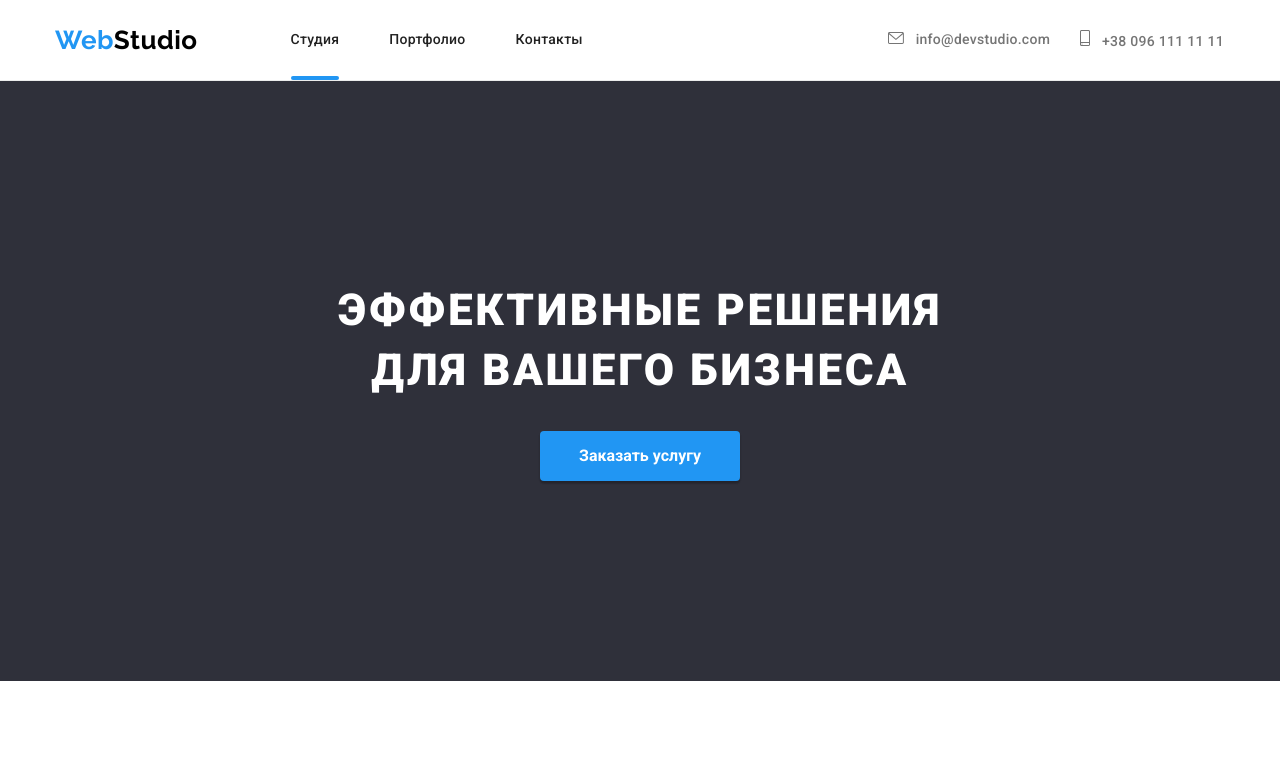
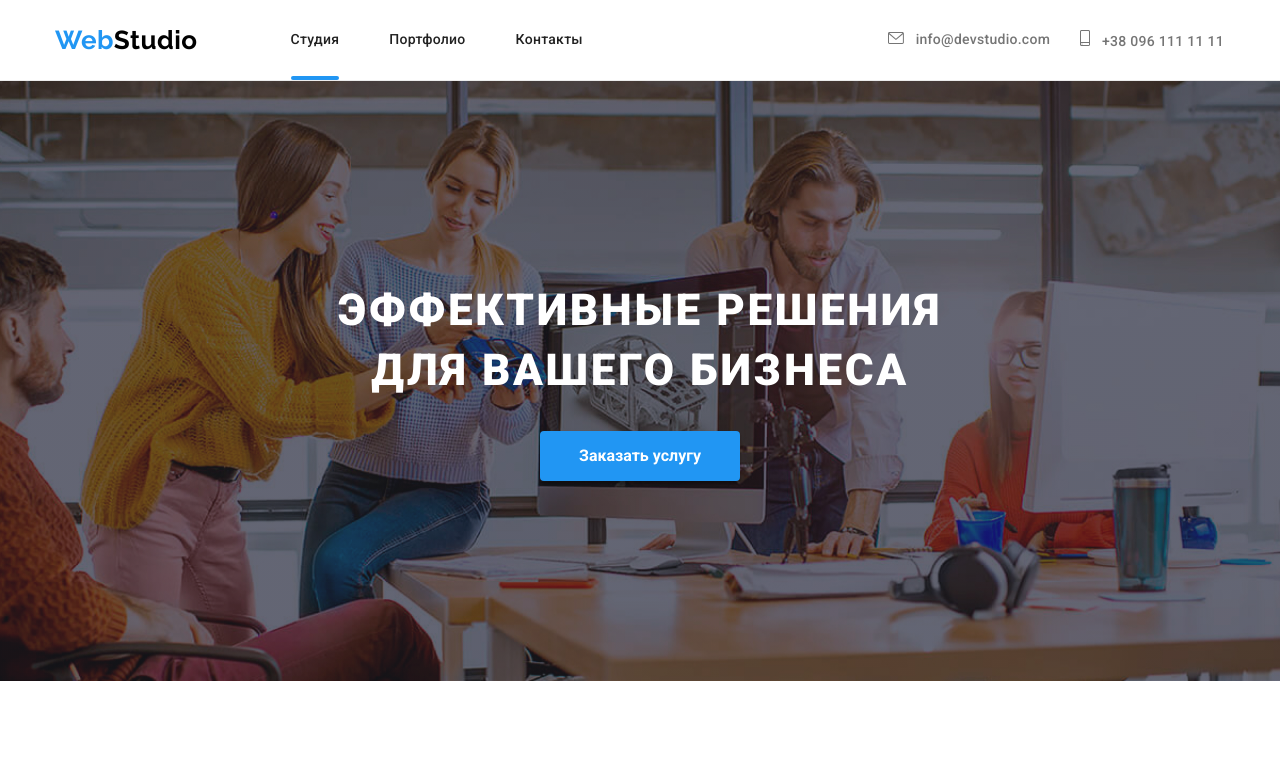
Before and after one commit to Elena-life/goit-markup-hw-08, a plain HTML site: page index.html in a window 1280 px wide. Shown: the top 772 px of the page. Drawn offline with nearby package versions, Linux system fonts and the light colour scheme; files that its build step writes are made by us from their sources.

Commit message:
коригування

```diff
--- a/SASS/components/_hero.scss
+++ b/SASS/components/_hero.scss
@@ -16,7 +16,7 @@
       rgba(47, 48, 58, 0.4),
       rgba(47, 48, 58, 0.4)
     ),
-    url(../images/hero/header-mob1x.jpg);
+    url(../images/header/header-mob1x.jpg);
 
   @media (min-device-pixel-ratio: 2),
     (min-resolution: 192dpi),
@@ -26,7 +26,7 @@
         rgba(47, 48, 58, 0.4),
         rgba(47, 48, 58, 0.4)
       ),
-      url(../images/hero/header-mob2x.jpg);
+      url(../images/header/header-mob2x.jpg);
   }
 
   @media screen and (min-width: 768px) {
@@ -35,7 +35,7 @@
         rgba(47, 48, 58, 0.4),
         rgba(47, 48, 58, 0.4)
       ),
-      url(../images/hero/header-tab1x.jpg);
+      url(../images/header/header-tab1x.jpg);
 
       @media (min-device-pixel-ratio: 2),
       (min-resolution: 192dpi),
@@ -45,7 +45,7 @@
           rgba(47, 48, 58, 0.4),
           rgba(47, 48, 58, 0.4)
         ),
-        url(../images/hero/header-tab2x.jpg);
+        url(../images/header/header-tab2x.jpg);
     }
   }
   @media screen and (min-width: 1200px) {
@@ -56,7 +56,7 @@
         rgba(47, 48, 58, 0.4),
         rgba(47, 48, 58, 0.4)
       ),
-      url(../images/hero/header-desk1x.jpg);
+      url(../images/header/header-desk1x.jpg);
 
     @media (min-device-pixel-ratio: 2),
     (min-resolution: 192dpi),
@@ -66,7 +66,7 @@
         rgba(47, 48, 58, 0.4),
         rgba(47, 48, 58, 0.4)
       ),
-      url(../images/hero/header-desk2x.jpg);
+      url(../images/header/header-desk2x.jpg);
   }
   }
 }
```
